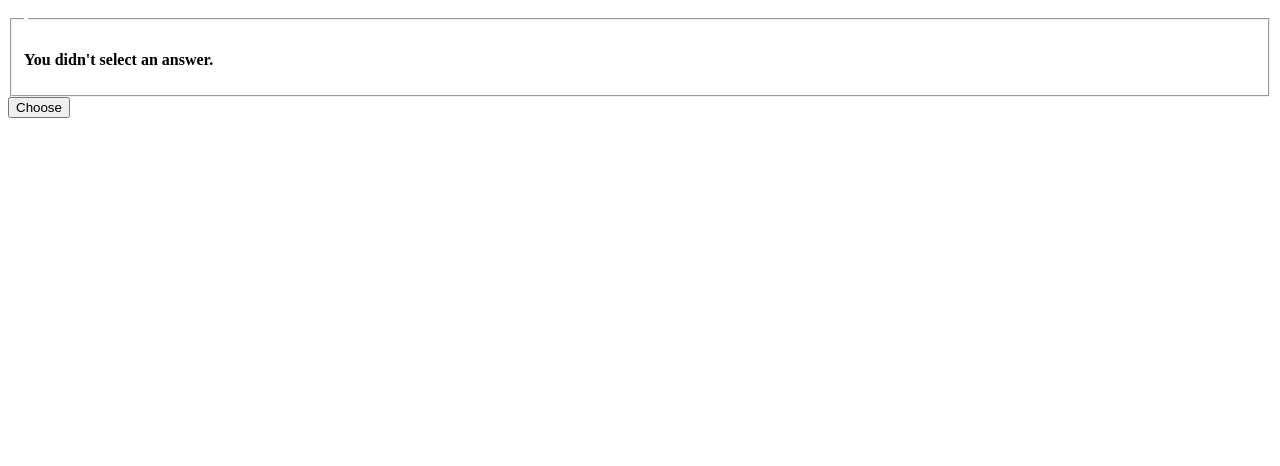
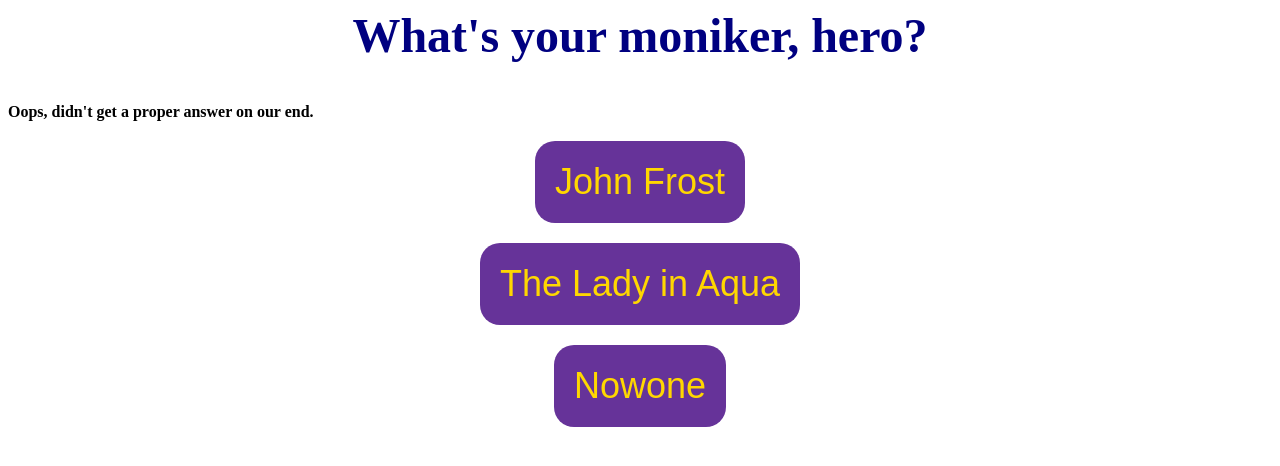
Before and after one commit to ethancd/mythgarden, a Django app: page /adventure/1/choose/ in a window 1280 px wide. Shown: the top 466 px of the page. Run offline with Django 4.2, Linux system fonts and the light colour scheme; data comes from the database, SQL or seed files in the repository.

Commit message:
Add child_quandary to admin models and choose action

```diff
--- a/infadsite/adventure/models.py
+++ b/infadsite/adventure/models.py
@@ -4,25 +4,18 @@ from django.contrib import admin
 
 class Quandary(models.Model):
     quandary_text = models.CharField(max_length=255)
-    parent_answer = models.ForeignKey('Answer', related_name='child_quandary', on_delete=models.SET_NULL, null=True)
     landscape = models.ForeignKey('Landscape', on_delete=models.SET_NULL, null=True)
     created_at = models.DateTimeField(auto_now_add=True)
 
     def __str__(self):
         return self.quandary_text
 
-    @admin.display(
-        boolean=True,
-        ordering='description',
-        description='Flavor text?',
-    )
-    def has_description(self):
-        return self.description != ""
-
 
 class Answer(models.Model):
     answer_text = models.CharField(max_length=255)
     quandary = models.ForeignKey(Quandary, related_name='answers', on_delete=models.CASCADE)
+    child_quandary = models.ForeignKey(Quandary, related_name='parent_answer', on_delete=models.SET_NULL, null=True)
+
     created_at = models.DateTimeField(auto_now_add=True)
 
     def __str__(self):
--- a/infadsite/adventure/static/adventure/style.css
+++ b/infadsite/adventure/static/adventure/style.css
@@ -1,5 +1,12 @@
 h1 {
     font-size: 96px;
+    text-align:center;
+    color: navy;
+    text-stroke: 2px black;
+}
+
+h2 {
+    font-size: 48px;
     text-align:center;
     color: navy;
     text-stroke: 2px black;
@@ -28,3 +35,17 @@ h1 {
     box-shadow: 0 5px 15px black;
     color: white;
 }
+
+.choice-button {
+    margin: 20px auto;
+    display: block;
+    width: max-content;
+    padding: 20px;
+    background-color: rebeccapurple;
+    border: 0;
+    border-radius: 20px;
+    text-decoration: none;
+    color: gold;
+    font-size: 36px;
+    transition: all 0.1s ease-in-out;
+}
--- a/infadsite/adventure/templates/adventure/home.html
+++ b/infadsite/adventure/templates/adventure/home.html
@@ -1,10 +1,9 @@
 {% load static %}
-
 <link rel="stylesheet" href="{% static 'adventure/style.css' %}">
 
 <h1>Infinite Adventure</h1>
 
 
-<a class="go-button" href="{% url 'adventure:quandary_card' pk=initial_quandary_id %}">Start your journey</a>
+<a class="go-button" href="{% url 'adventure:quandary' pk=initial_quandary_id %}">Start your journey</a>
 
 <img src="{% static 'adventure/images/crystal-bunny-nonprofit-logo.png' %}">
--- /dev/null
+++ b/infadsite/adventure/templates/adventure/quandary.html
@@ -0,0 +1,13 @@
+{% load static %}
+<link rel="stylesheet" href="{% static 'adventure/style.css' %}">
+
+<form action="{% url 'adventure:choose' quandary.id %}" method="post">
+    {% csrf_token %}
+
+    <h2>{{ quandary.quandary_text }}</h2>
+    {% if error_message %}<p><strong>{{ error_message }}</strong></p>{% endif %}
+    {% for answer in quandary.answers.all %}
+        <input class="choice-button" type="submit" name="answer_{{ answer.id }}" value="{{ answer.answer_text }}">
+    {% endfor %}
+
+</form>
--- a/infadsite/adventure/templates/adventure/quandary_card.html
+++ /dev/null
@@ -1,12 +0,0 @@
-<form action="{% url 'adventure:choose' quandary.id %}" method="post">
-{% csrf_token %}
-<fieldset>
-    <legend><h1>{{ quandary.quandary_text }}</h1></legend>
-    {% if error_message %}<p><strong>{{ error_message }}</strong></p>{% endif %}
-    {% for answer in quandary.answers.all %}
-        <input type="radio" name="answer" id="answer{{ forloop.counter }}" value="{{ answer.id }}">
-        <label for="answer{{ forloop.counter }}">{{ answer.answer_text }}</label><br>
-    {% endfor %}
-</fieldset>
-<input type="submit" value="Choose">
-</form>
--- a/infadsite/adventure/tests.py
+++ b/infadsite/adventure/tests.py
@@ -187,7 +187,7 @@ class QuandaryCardViewTests(TestCase):
         Quandaries without any answers aren't displayed on the card page.
         """
         q = create_quandary(quandary_text="What is the sound of one hand clapping?", answer_count=0)
-        response = self.client.get(reverse('adventure:quandary_card', args=(q.id,)))
+        response = self.client.get(reverse('adventure:quandary', args=(q.id,)))
         self.assertEqual(response.status_code, 404)
 
     def test_quandary_with_answers(self):
@@ -195,6 +195,6 @@ class QuandaryCardViewTests(TestCase):
         Quandaries with any answers are displayed on the card page.
         """
         q = create_quandary(quandary_text="What is your name?", answer_count=3)
-        response = self.client.get(reverse('adventure:quandary_card', args=(q.id,)))
+        response = self.client.get(reverse('adventure:quandary', args=(q.id,)))
         self.assertEqual(response.status_code, 200)
         self.assertContains(response, q.quandary_text)
--- a/infadsite/adventure/urls.py
+++ b/infadsite/adventure/urls.py
@@ -5,7 +5,7 @@ from . import views
 app_name = 'adventure'
 urlpatterns = [
     path('', views.home, name='home'),
-    path('<int:pk>/', views.QuandaryCardView.as_view(), name='quandary_card'),
+    path('<int:pk>/', views.QuandaryView.as_view(), name='quandary'),
     path('journey/<int:pk>/', views.JourneyView.as_view(), name='journey'),
     path('<int:quandary_id>/choose/', views.choose, name='choose'),
 ]
--- a/infadsite/adventure/views.py
+++ b/infadsite/adventure/views.py
@@ -17,15 +17,10 @@ def home(request):
 # class QuandaryForm(forms.Form):
 #     answer = forms.ModelChoiceField(queryset=Answer.objects.all())
 
-class QuandaryCardView(generic.DetailView):
+
+class QuandaryView(generic.DetailView):
     model = Quandary
-    template_name = 'adventure/quandary_card.html'
-
-    def get_queryset(self):
-        """
-        Excludes any quandaries that don't have any answers.
-        """
-        return Quandary.objects.filter(answers__isnull=False).distinct()
+    template_name = 'adventure/quandary.html'
 
 
 class JourneyView(generic.DetailView):
@@ -33,24 +28,25 @@ class JourneyView(generic.DetailView):
     template_name = 'adventure/journey.html'
 
 
+ANSWER_FORM_PREFIX = 'answer_'
+
 def choose(request, quandary_id):
     quandary = get_object_or_404(Quandary, pk=quandary_id)
     try:
-        selected_answer = quandary.answers.get(pk=request.POST['answer'])
+        print(request.POST)
+        answers = [key for key, value in request.POST.items() if key.startswith(ANSWER_FORM_PREFIX)]
+        if len(answers) == 0:
+            raise KeyError
+        if len(answers) == 1:
+            answer_id = answers[0].replace(ANSWER_FORM_PREFIX, '')
+            selected_answer = quandary.answers.get(pk=answer_id)
     except (KeyError, Answer.DoesNotExist):
         # Redisplay the quandary form.
-        return render(request, 'adventure/quandary_card.html', {
-            'question': quandary,
-            'error_message': "You didn't select an answer.",
+        return render(request, 'adventure/quandary.html', {
+            'quandary': quandary,
+            'error_message': "Oops, didn't get a proper answer on our end.",
         })
     else:
-        new_hero = Hero(moniker="Hero Alpha")
-        new_hero.save()
+        next_quandary = selected_answer.child_quandary.get()
 
-        new_hero.answers_given.set([selected_answer])
-        new_hero.save()
-
-        # Always return an HttpResponseRedirect after successfully dealing
-        # with POST data. This prevents data from being posted twice if a
-        # user hits the Back button.
-        return HttpResponseRedirect(reverse('adventure:journey', args=(new_hero.id,)))
+        return HttpResponseRedirect(reverse('adventure:quandary', args=(next_quandary.id,)))
```
Also changed, not shown: infadsite/adventure/admin.py (+20 -3 lines), infadsite/adventure/migrations/0004_remove_quandary_parent_answer_answer_child_quandary.py (added), infadsite/db.sqlite3.
